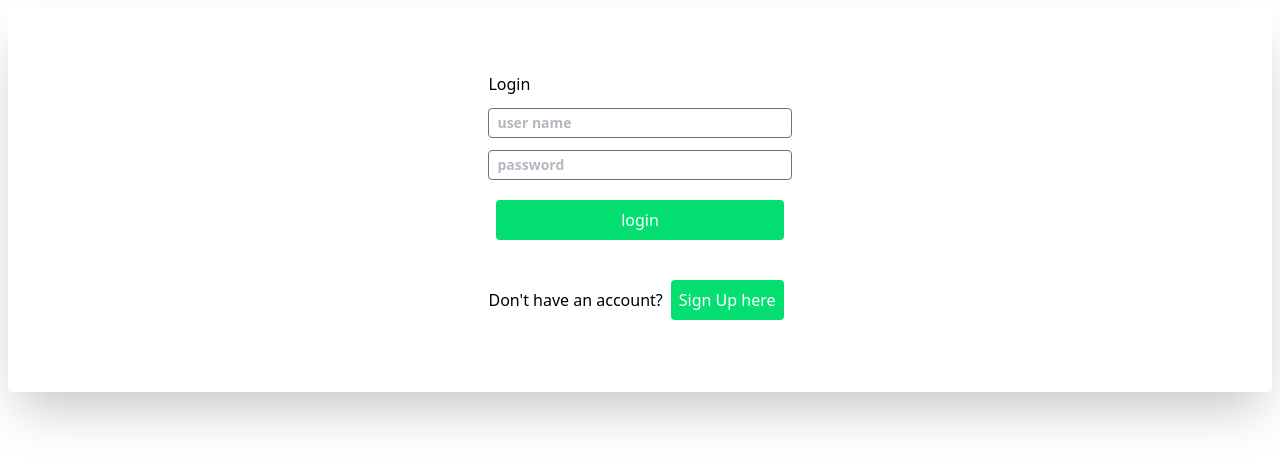
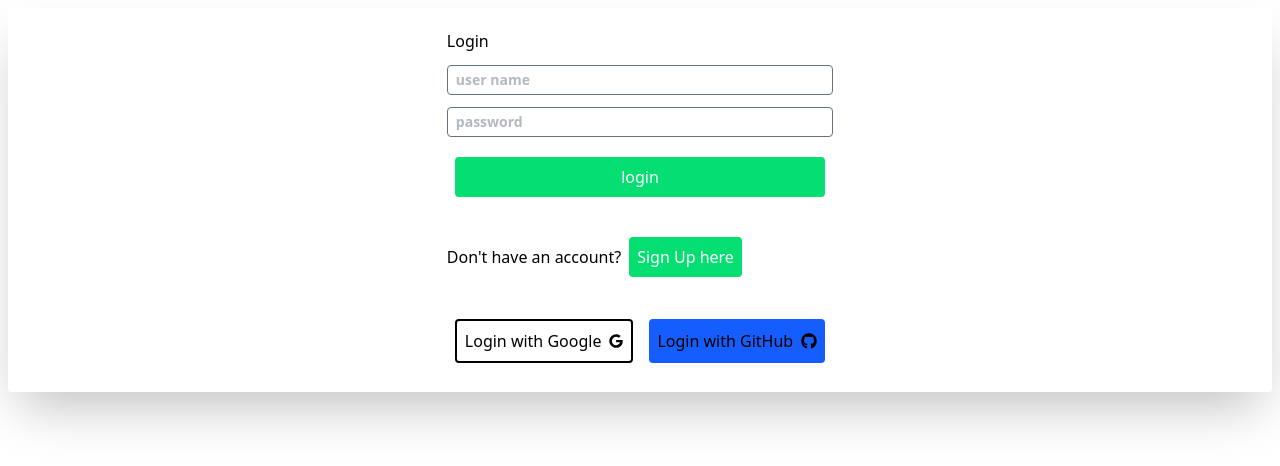
Before and after one commit to MuthuPandi-1963/Auth-System-Frontend, a React (Vite) app: page /login in a window 1280 px wide. Shown: the top 466 px of the page. Built offline with nearby package versions, Linux system fonts and the light colour scheme.

Commit message:
google verification

```diff
--- a/src/website/Signup/Googlelogin.jsx
+++ b/src/website/Signup/Googlelogin.jsx
@@ -0,0 +1,21 @@
+// components/SocialLoginButtons.jsx
+import React from 'react';
+const SERVER_URL = 'http://localhost:3000'; // your backend
+import { FaGoogle } from "react-icons/fa6";
+import { FaGithub } from "react-icons/fa";
+export default function SocialLoginButtons() {
+  const loginWithGoogle = () => {
+    window.location.href = `${SERVER_URL}/auth/google`;
+  };
+
+  const loginWithGitHub = () => {
+    window.location.href = `${SERVER_URL}/auth/github`;
+  };
+
+  return (
+    <div className='flex'>
+      <button onClick={loginWithGoogle} className=' flex items-center gap-2 border-2 bg-white m-2 p-2 rounded font-sans'>Login with Google<FaGoogle size={14} /></button>
+      <button onClick={loginWithGitHub} className=' items-center flex gap-2 bg-blue-600 m-2 p-2 rounded font-sans'>Login with GitHub<FaGithub  /></button>
+    </div>
+  );
+}
--- a/src/website/Signup/SignIn.jsx
+++ b/src/website/Signup/SignIn.jsx
@@ -2,6 +2,7 @@ import React from "react";
 import { useState } from "react"
 import { Link } from 'react-router-dom';
 import Otpgen from "./Otpgen";
+import Googlelogin from './Googlelogin'
 import { useNavigate } from "react-router-dom";
 export default function Authform(){
     const [isLogin,setIsLogin] =useState(true)
@@ -61,6 +62,7 @@ export default function Authform(){
              {isLogin ? <p> Don't have an account?<Link to="/signup"><button className="btns">Sign Up here</button></Link></p> : 'Already have an account? Log in'}
 
       </form>
+      <Googlelogin/>
     </div>
   )
 }
```
